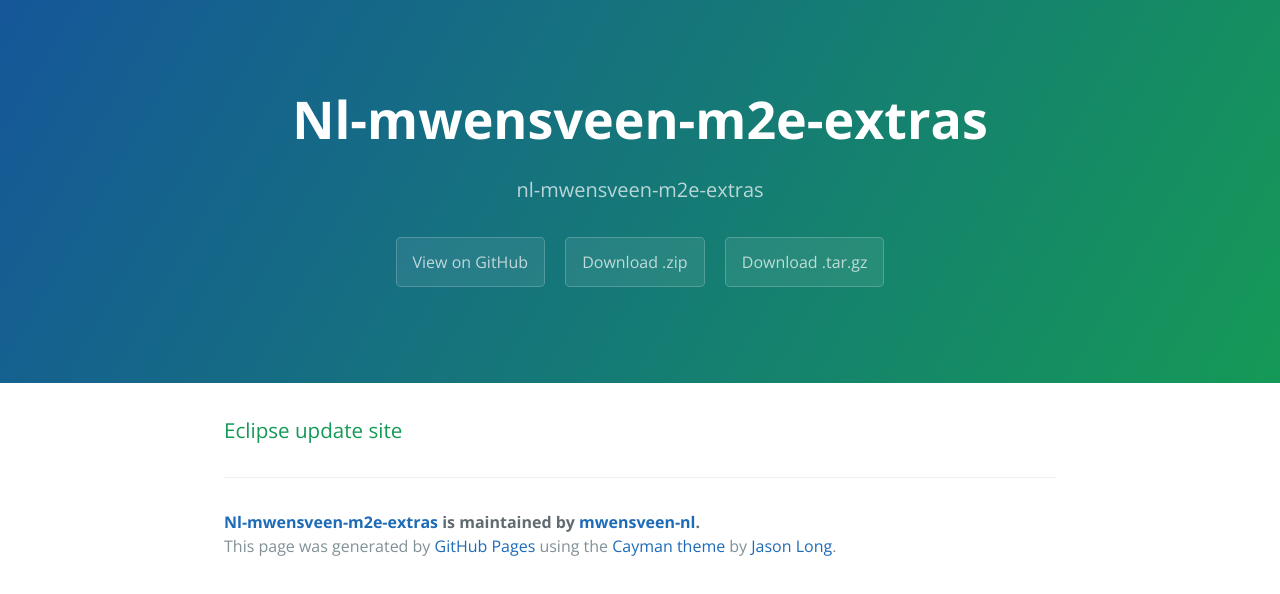
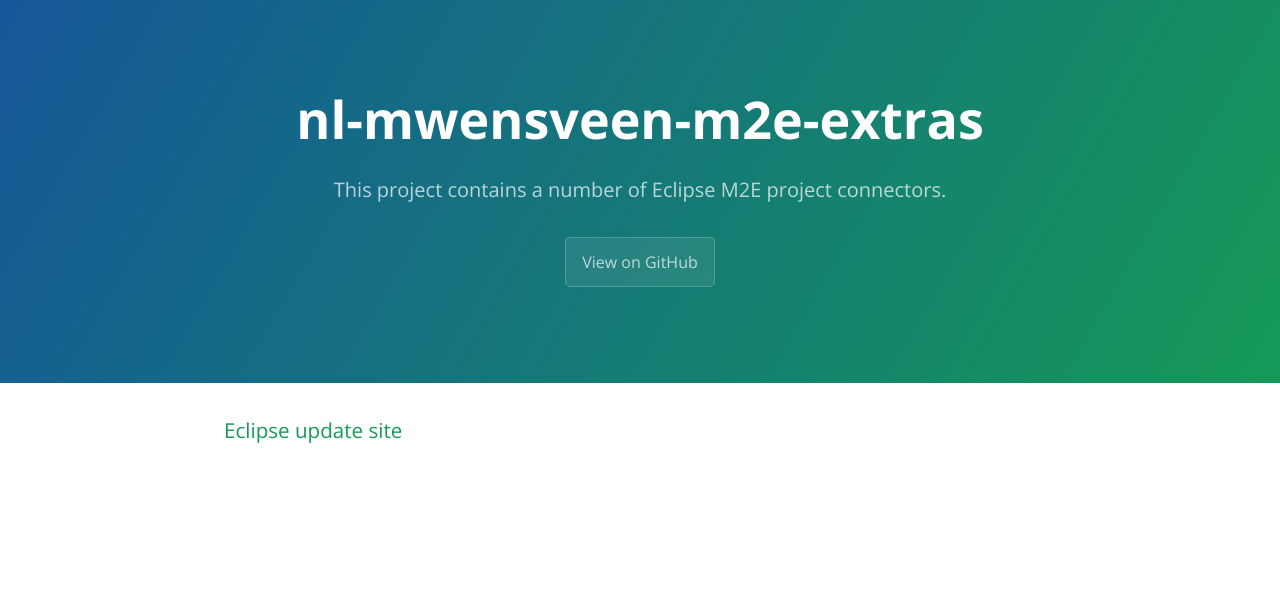
Before and after one commit to mwensveen-nl/nl-mwensveen-m2e-extras, a plain HTML site: page index.html in a window 1280 px wide. Drawn offline with nearby package versions, Linux system fonts and the light colour scheme.

```diff
--- a/index.html
+++ b/index.html
@@ -11,22 +11,16 @@
   </head>
   <body>
     <section class="page-header">
-      <h1 class="project-name">Nl-mwensveen-m2e-extras</h1>
-      <h2 class="project-tagline">nl-mwensveen-m2e-extras</h2>
+      <h1 class="project-name">nl-mwensveen-m2e-extras</h1>
+      <h2 class="project-tagline">This project contains a number of Eclipse M2E project connectors.</h2>
       <a href="https://github.com/mwensveen-nl/nl-mwensveen-m2e-extras" class="btn">View on GitHub</a>
-      <a href="https://github.com/mwensveen-nl/nl-mwensveen-m2e-extras/zipball/master" class="btn">Download .zip</a>
-      <a href="https://github.com/mwensveen-nl/nl-mwensveen-m2e-extras/tarball/master" class="btn">Download .tar.gz</a>
-    </section>
+     </section>
 
     <section class="main-content">
       <h3>
 <a id="eclipse-update-site" class="anchor" href="#eclipse-update-site" aria-hidden="true"><span class="octicon octicon-link"></span></a>Eclipse update site</h3>
 
-      <footer class="site-footer">
-        <span class="site-footer-owner"><a href="https://github.com/mwensveen-nl/nl-mwensveen-m2e-extras">Nl-mwensveen-m2e-extras</a> is maintained by <a href="https://github.com/mwensveen-nl">mwensveen-nl</a>.</span>
 
-        <span class="site-footer-credits">This page was generated by <a href="https://pages.github.com">GitHub Pages</a> using the <a href="https://github.com/jasonlong/cayman-theme">Cayman theme</a> by <a href="https://twitter.com/jasonlong">Jason Long</a>.</span>
-      </footer>
 
     </section>
 
```
